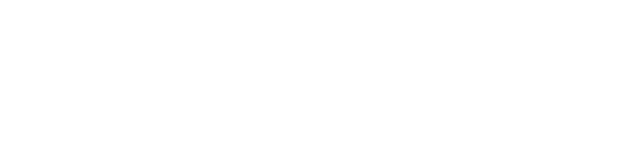
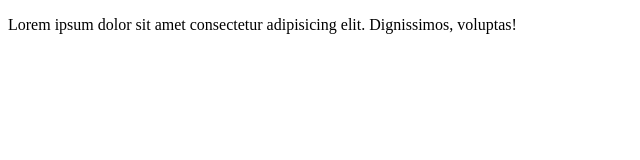
Before and after one commit to BenitoAR10/primer-repositorio, a plain HTML site: page index.html in a window 1280 px wide. Shown: the whole page, without its empty margins (0-640 px from the left). Drawn offline with Linux system fonts and the light colour scheme.

Commit message:
Agregar DIV contenedor

```diff
--- a/index.html
+++ b/index.html
@@ -8,5 +8,11 @@
 </head>
 <body>
 
+    <div class="container">
+        <div class="row">
+            <p>Lorem ipsum dolor sit amet consectetur adipisicing elit. Dignissimos, voluptas!</p>
+        </div>
+    </div>
+
 </body>
 </html>
```
